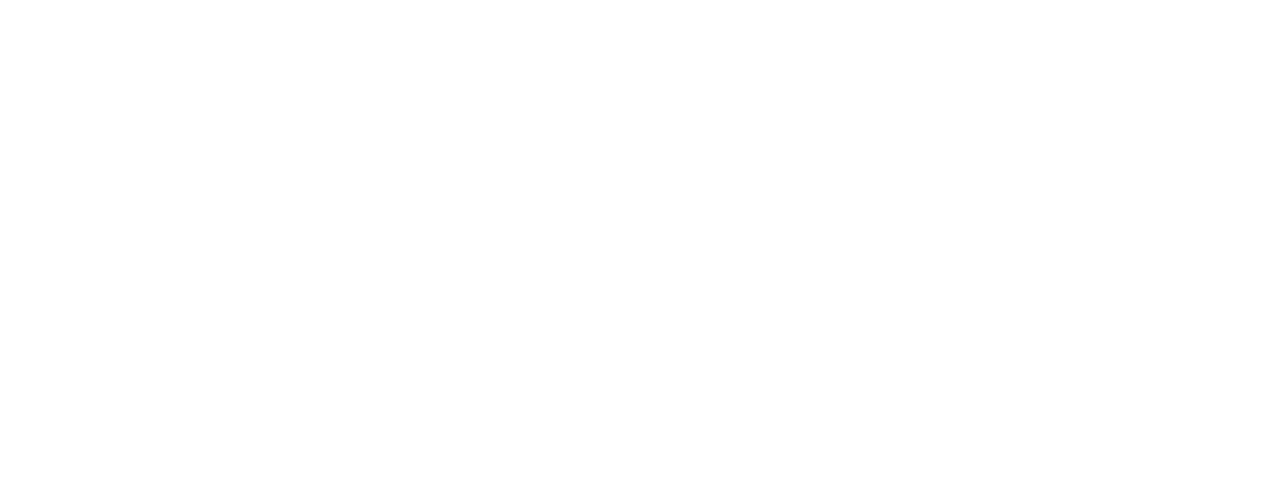
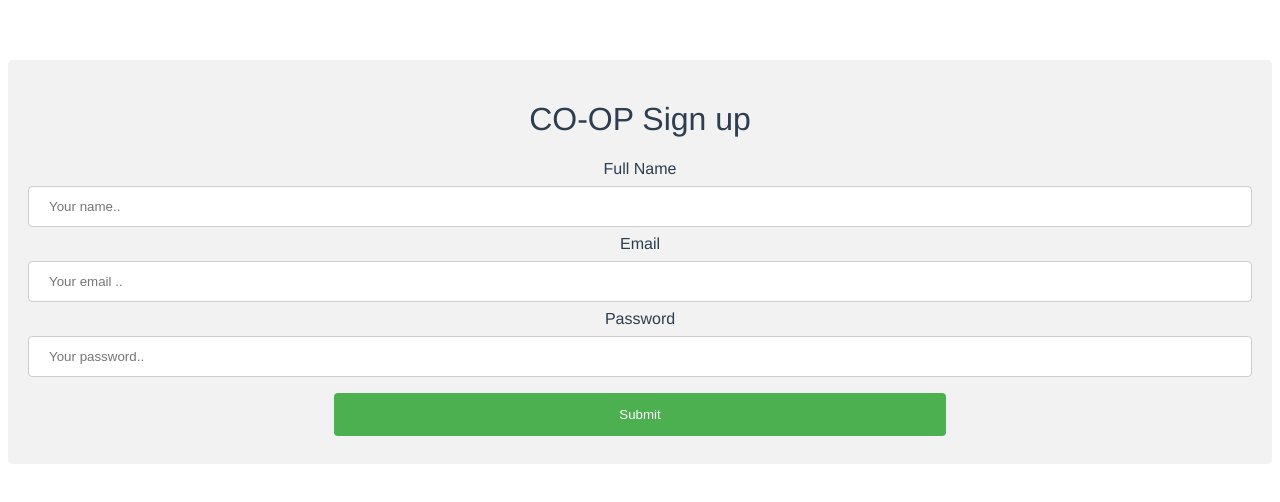
Before and after one commit to sipp4u/CO-OP, a Vue app: page /#/signup in a window 1280 px wide. Shown: the top 502 px of the page. Built offline with nearby package versions, Linux system fonts and the light colour scheme.

Commit message:
the user can sign in and sign up

```diff
--- a/src/App.vue
+++ b/src/App.vue
@@ -5,6 +5,7 @@
 </template>
 
 <script>
+
 export default {
   name: 'app'
 }
--- a/src/components/Signin.vue
+++ b/src/components/Signin.vue
@@ -1,15 +1,12 @@
 <template>
   <div class="hello">
-    <h1>CO-OP</h1>
-    <form action="appel api">
-      <label for="fname">First Name</label>
-      <input type="text" id="fname" name="firstname" placeholder="Your name..">
-
+    <h1>CO-OP Sign in</h1>
+    <form @submit.prevent="signin()">
       <label for="email">Email</label>
-      <input type="text" id="email" name="email" placeholder="Your email ..">
+      <input type="text" v-model="members.email" id="email" name="email" placeholder="Your email ..">
 
       <label for="password">Password</label>
-      <input type="password" id="password" name="password" placeholder="Your password..">
+      <input type="password" v-model="members.password" id="password" name="password" placeholder="Your password..">
 
       <input type="submit" value="Submit">
     </form>
@@ -17,11 +14,29 @@
 </template>
 
 <script>
+  import confApi from '../configApi'
 export default {
   name: 'Signin',
   data () {
     return {
-      msg: 'Welcome to Co-OP App'
+      members:{email: '',
+        password:''
+      }
+
+    }
+  },
+
+  methods: {
+    signin(){
+      confApi.post('/members/signin', this.members).then((response)=> {
+     console.log(response.data)
+        //mettre dans le local storage
+        /*
+        this.$store.dispatch('nom de la methode', this.members)
+         */
+      }).catch((error)=> {
+        console.log(error);
+      })
     }
   }
 }
--- /dev/null
+++ b/src/components/Signup.vue
@@ -0,0 +1,100 @@
+<template>
+  <div class="hello">
+    <h1>CO-OP Sign up</h1>
+    <form @submit.prevent="signin()">
+      <label for="fname">Full Name</label>
+      <input type="text" v-model="members.fullname" id="fname" name="firstname" placeholder="Your name..">
+
+      <label for="email">Email</label>
+      <input type="text" v-model="members.email" id="email" name="email" placeholder="Your email ..">
+
+      <label for="password">Password</label>
+      <input type="password" v-model="members.password" id="password" name="password" placeholder="Your password..">
+
+      <input type="submit" value="Submit">
+    </form>
+  </div>
+</template>
+
+<script>
+  import confApi from '../configApi'
+  export default {
+    name: 'Signin',
+    data () {
+      return {
+        members:{fullname:'',
+          email: '',
+          password:''
+        }
+
+      }
+    },
+
+    methods: {
+      signin(){
+        confApi.post('/members', this.members).then((response)=> {
+          console.log(response.data)
+        }).catch((error)=> {
+          console.log(error);
+        })
+      }
+    }
+  }
+</script>
+
+<!-- Add "scoped" attribute to limit CSS to this component only -->
+<style scoped>
+  h1, h2 {
+    font-weight: normal;
+  }
+  ul {
+    list-style-type: none;
+    padding: 0;
+  }
+  li {
+    display: inline-block;
+    margin: 0 10px;
+  }
+  a {
+    color: #42b983;
+  }
+  input[type=text], select {
+    width: 100%;
+    padding: 12px 20px;
+    margin: 8px 0;
+    display: inline-block;
+    border: 1px solid #ccc;
+    border-radius: 4px;
+    box-sizing: border-box;
+  }
+  input[type=password], select {
+    width: 100%;
+    padding: 12px 20px;
+    margin: 8px 0;
+    display: inline-block;
+    border: 1px solid #ccc;
+    border-radius: 4px;
+    box-sizing: border-box;
+  }
+
+  input[type=submit] {
+    width:50%;
+    background-color: #4CAF50;
+    color: white;
+    padding: 14px 20px;
+    margin: 8px 0;
+    border: none;
+    border-radius: 4px;
+    cursor: pointer;
+  }
+
+  input[type=submit]:hover {
+    background-color: #45a049;
+  }
+
+  div {
+    border-radius: 5px;
+    background-color: #f2f2f2;
+    padding: 20px;
+  }
+</style>
--- /dev/null
+++ b/src/configApi/index.js
@@ -0,0 +1,9 @@
+import axios from 'axios'
+
+const confApi = axios.create({
+  baseURL: 'http://coop.api.netlor.fr/api',
+  headers: {
+    'Authorization' : 'Token token=1977460be1ea4a2097ba58ce0e491544'
+  }
+})
+export default confApi
--- a/src/router/index.js
+++ b/src/router/index.js
@@ -1,15 +1,21 @@
 import Vue from 'vue'
 import Router from 'vue-router'
 import Signin from '@/components/Signin'
+import Signup from '@/components/Signup'
 
 Vue.use(Router)
 
 export default new Router({
   routes: [
     {
-      path: '/',
+      path: '/signin',
       name: 'Signin',
       component: Signin
+    },
+    {
+      path: '/signup',
+      name: 'Signup',
+      component: Signup
     }
   ]
 })
```
Also changed, not shown: src/plugings/Interceptors.js (added).
